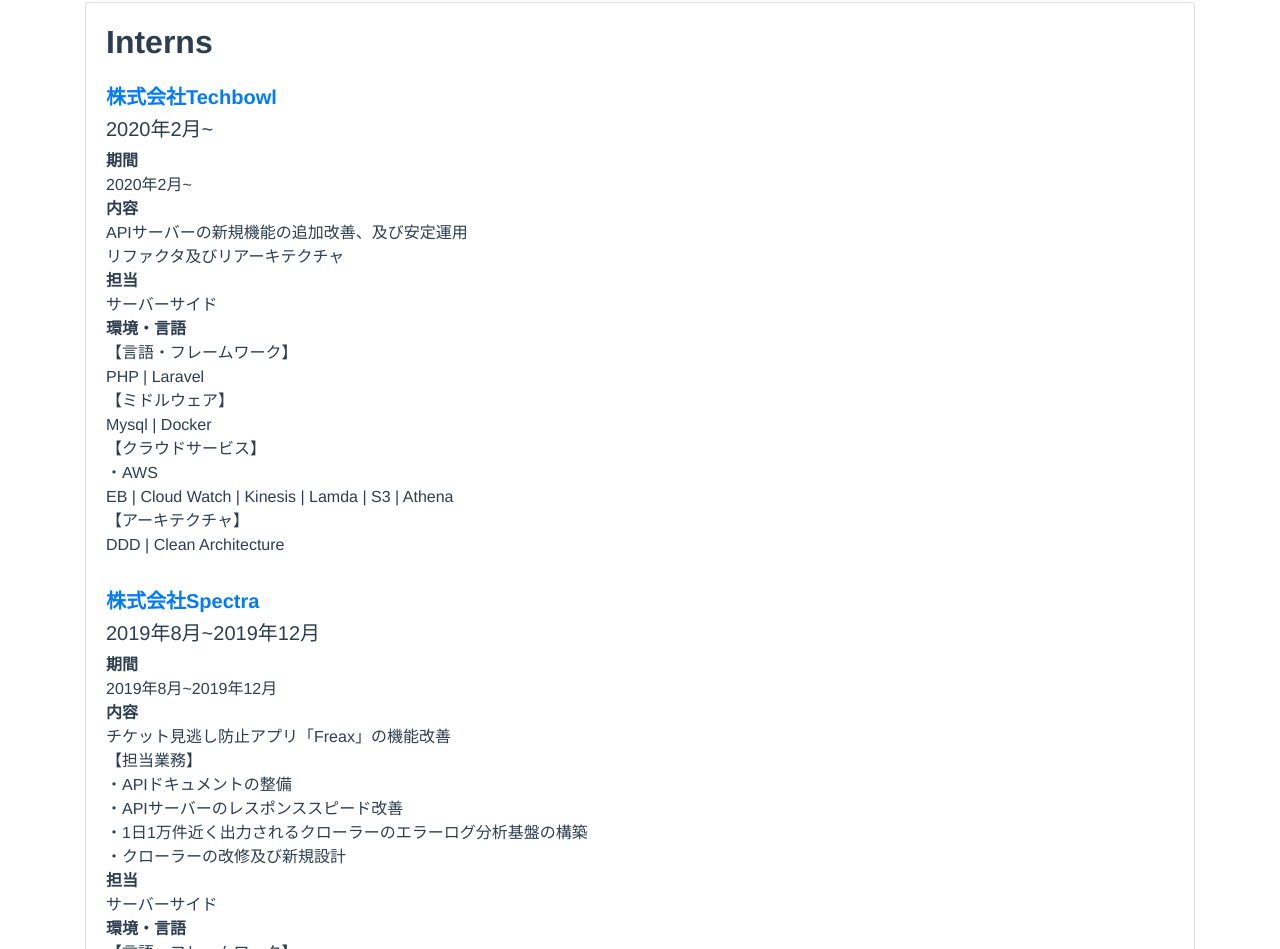
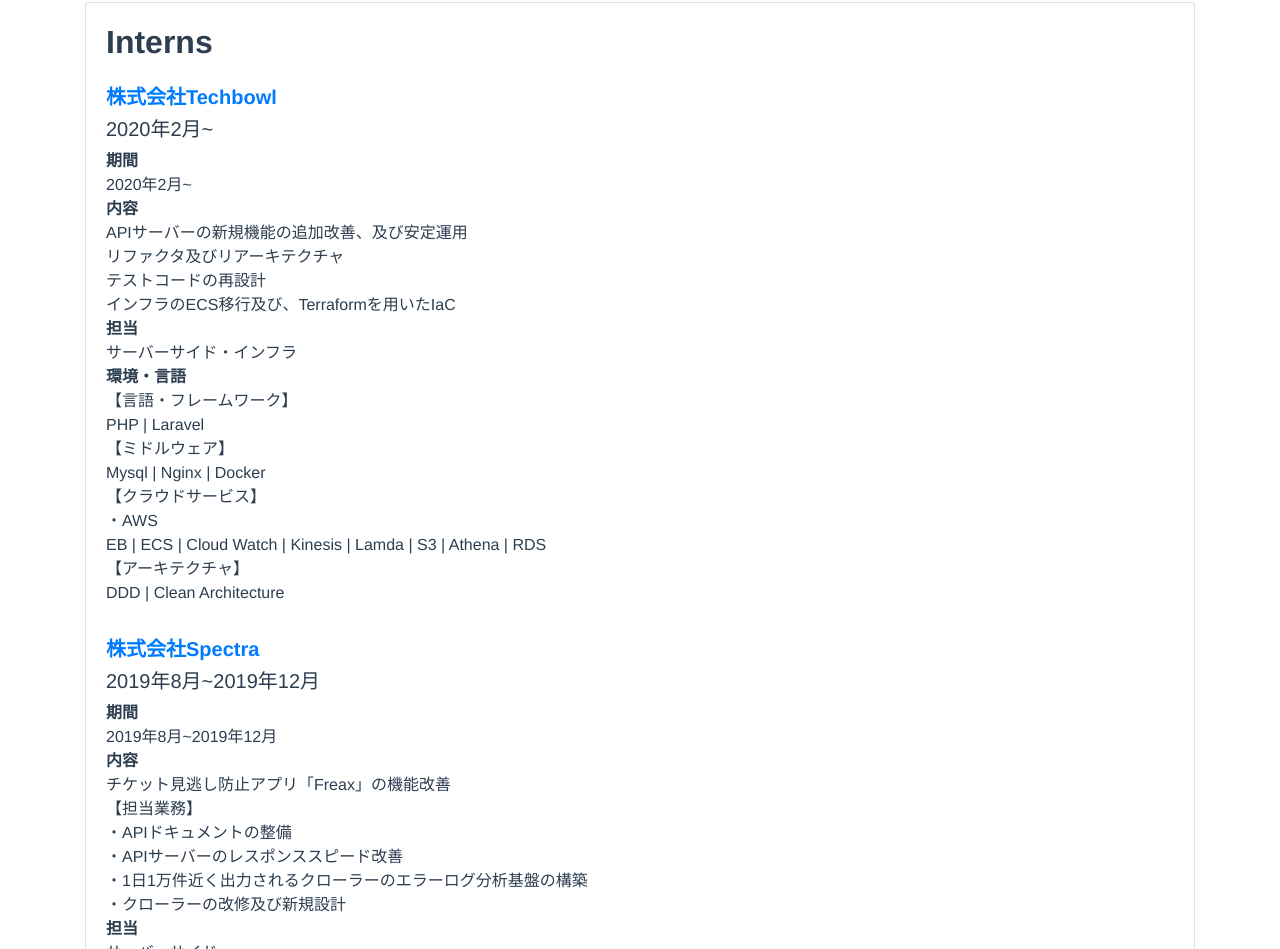
Before and after one commit to taka011002/my_page, a Vue app: page / in a window 1280 px wide. Shown: the part 1277-2226 px from the top of the page. Built offline with nearby package versions, Linux system fonts and the light colour scheme; what vue-smoothscroll would draw is missing.

Commit message:
update interns

```diff
--- a/src/views/Interns.vue
+++ b/src/views/Interns.vue
@@ -17,17 +17,19 @@
                                         <strong>内容</strong><br>
                                         APIサーバーの新規機能の追加改善、及び安定運用<br>
                                         リファクタ及びリアーキテクチャ<br>
+                                        テストコードの再設計<br>
+                                        インフラのECS移行及び、Terraformを用いたIaC<br>
 
                                         <strong>担当</strong><br>
-                                        サーバーサイド<br>
+                                        サーバーサイド・インフラ<br>
                                         <strong>環境・言語</strong><br>
                                         【言語・フレームワーク】<br>
                                         PHP | Laravel <br>
                                         【ミドルウェア】<br>
-                                        Mysql | Docker <br>
+                                        Mysql | Nginx | Docker <br>
                                         【クラウドサービス】<br>
                                         ・AWS <br>
-                                        EB | Cloud Watch | Kinesis | Lamda | S3 | Athena<br>
+                                        EB | ECS | Cloud Watch | Kinesis | Lamda | S3 | Athena | RDS<br>
                                         【アーキテクチャ】<br>
                                         DDD | Clean Architecture
                                     </p>
```
